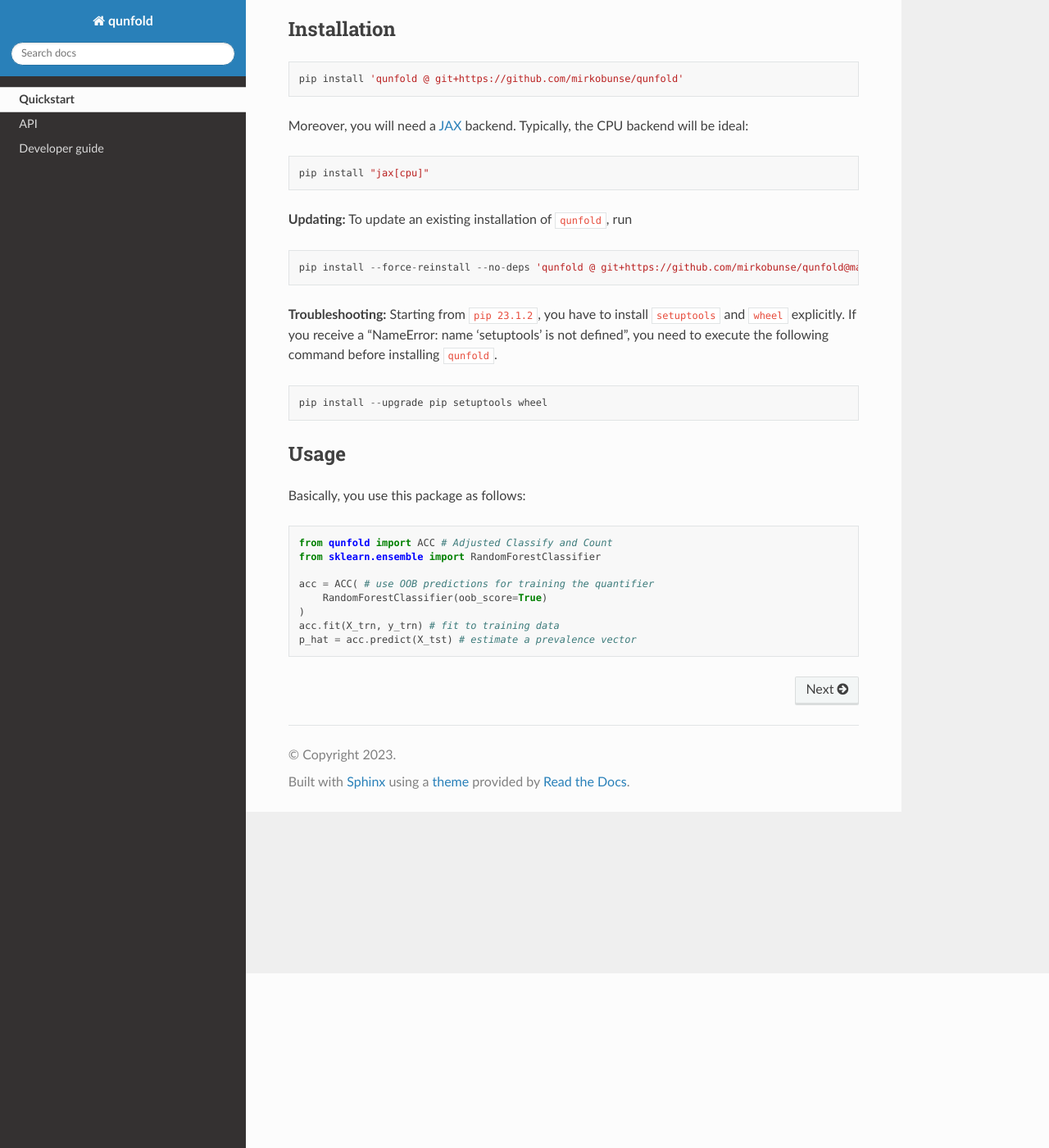
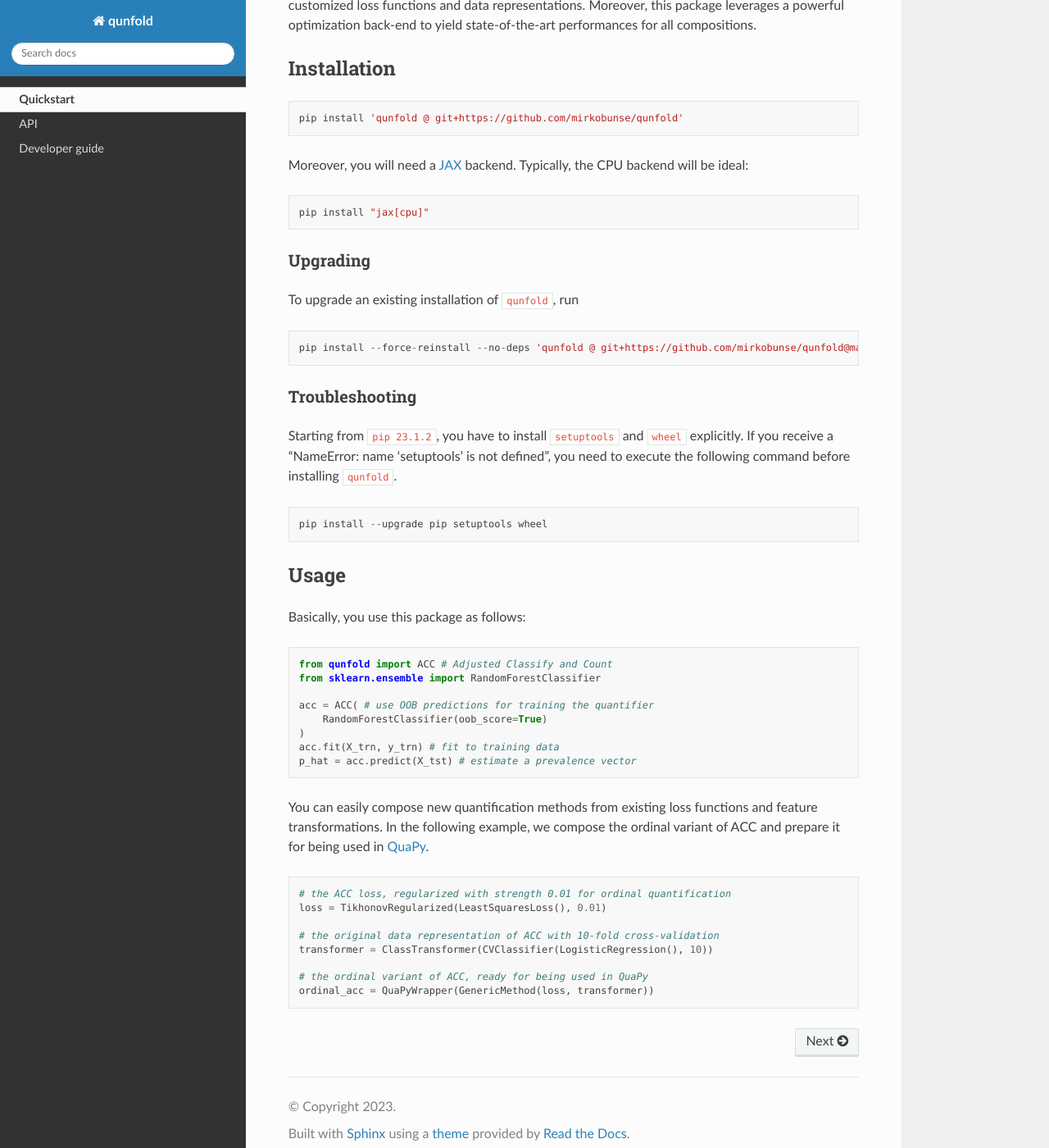
Before and after one commit to mirkobunse/qunfold, a Sphinx documentation site: the page built from docs/source/index.md, in a window 1280 px wide and 1400 px high, scrolled down 213 px. Shown: the whole window at 82% size. Built offline with Sphinx 7.4.7 and the Read the Docs theme 2.0.0, drawn with Linux system fonts in a browser that asks for light colours; some of the changed text lies outside the part shown.

Commit message:
Complete the documentation

````diff
--- a/docs/source/index.md
+++ b/docs/source/index.md
@@ -8,7 +8,7 @@ developer-guide
 
 # Quickstart
 
-This Python package implements our unified framework of algorithms for quantification and unfolding.
+The Python package [qunfold](https://github.com/mirkobunse/qunfold) implements our unified framework of algorithms for quantification and unfolding. It is designed for enabling the composition of novel methods from existing and easily customized loss functions and data representations. Moreover, this package leverages a powerful optimization back-end to yield state-of-the-art performances for all compositions.
 
 
 ## Installation
@@ -23,13 +23,17 @@ Moreover, you will need a [JAX](https://jax.readthedocs.io/) backend. Typically,
 pip install "jax[cpu]"
 ```
 
-**Updating:** To update an existing installation of `qunfold`, run
+### Upgrading
+
+To upgrade an existing installation of `qunfold`, run
 
 ```
 pip install --force-reinstall --no-deps 'qunfold @ git+https://github.com/mirkobunse/qunfold@main'
 ```
 
-**Troubleshooting:** Starting from `pip 23.1.2`, you have to install `setuptools` and `wheel` explicitly. If you receive a "NameError: name 'setuptools' is not defined", you need to execute the following command before installing `qunfold`.
+### Troubleshooting
+
+Starting from `pip 23.1.2`, you have to install `setuptools` and `wheel` explicitly. If you receive a "NameError: name 'setuptools' is not defined", you need to execute the following command before installing `qunfold`.
 
 ```
 pip install --upgrade pip setuptools wheel
@@ -50,3 +54,16 @@ acc = ACC( # use OOB predictions for training the quantifier
 acc.fit(X_trn, y_trn) # fit to training data
 p_hat = acc.predict(X_tst) # estimate a prevalence vector
 ```
+
+You can easily compose new quantification methods from existing loss functions and feature transformations. In the following example, we compose the ordinal variant of ACC and prepare it for being used in [QuaPy](https://github.com/HLT-ISTI/QuaPy).
+
+```python
+# the ACC loss, regularized with strength 0.01 for ordinal quantification
+loss = TikhonovRegularized(LeastSquaresLoss(), 0.01)
+
+# the original data representation of ACC with 10-fold cross-validation
+transformer = ClassTransformer(CVClassifier(LogisticRegression(), 10))
+
+# the ordinal variant of ACC, ready for being used in QuaPy
+ordinal_acc = QuaPyWrapper(GenericMethod(loss, transformer))
+```
````
Also changed, not shown: README.md (+1 -1 lines), docs/source/api.md (+35 -2 lines), docs/source/developer-guide.md (+1 -1 lines), 5 other files.
